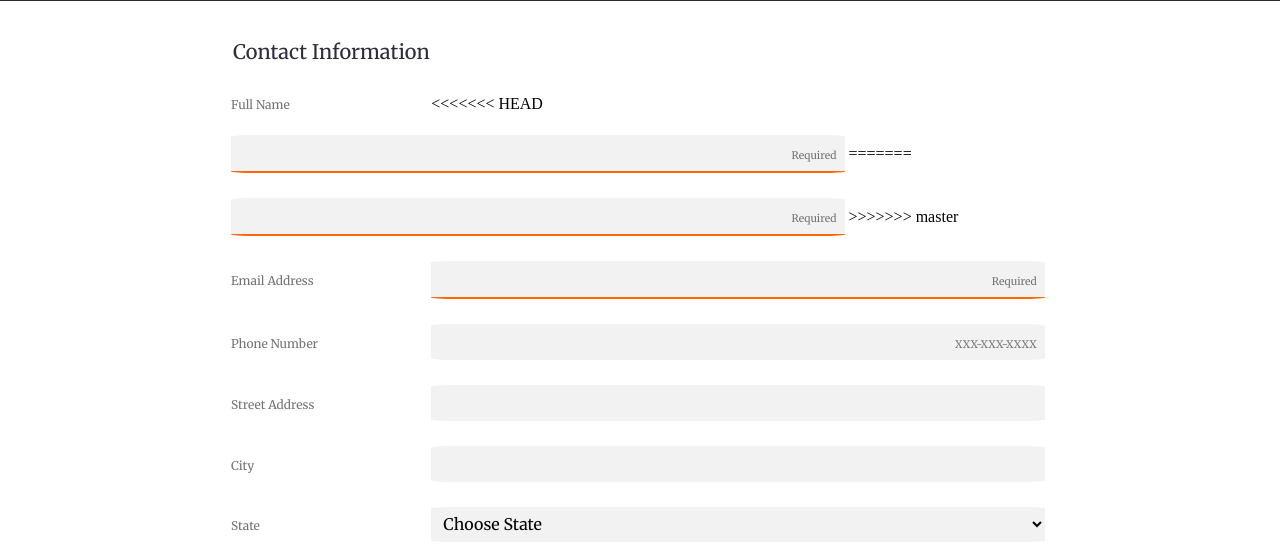
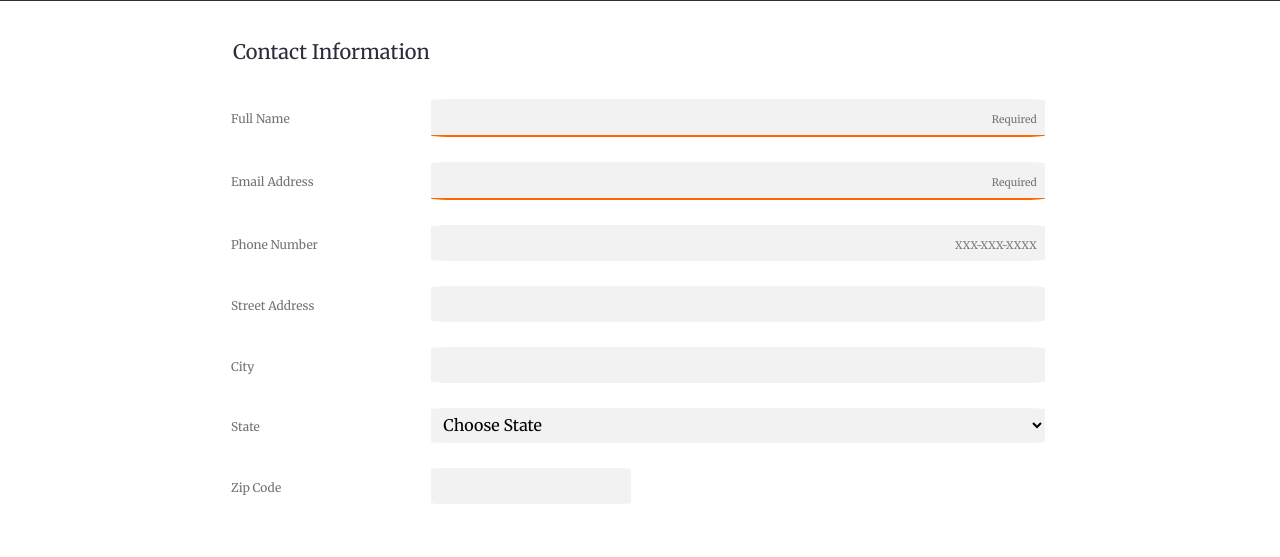
Before and after one commit to chelseaclay/Project3_OnlineRegistrationForm, a plain HTML site: page index.html in a window 1280 px wide. Shown: the part 243-800 px from the top of the page. Drawn offline with Linux system fonts and the light colour scheme.

Commit message:
Fixed loading Errors

```diff
--- a/index.html
+++ b/index.html
@@ -20,12 +20,9 @@
   <form action="index.html" method="post">
     <fieldset id="contact-info">
       <legend>Contact Information</legend>
+
       <label for="name">Full Name</label>
-<<<<<<< HEAD
       <input type="text" id="name" name="user-name" value="" pattern="[A-Za-z-0-9]+\s[A-Za-z-'0-9]+" placeholder="Required" required>
-=======
-      <input type="text" id="name" name="user-name" pattern="[A-Za-z-0-9]+\s[A-Za-z-'0-9]+" placeholder="Required" required>
->>>>>>> master
 
       <label for="email">Email Address</label>
       <input type="email" id="email" name="user-email" value="" placeholder="Required" required>
```
